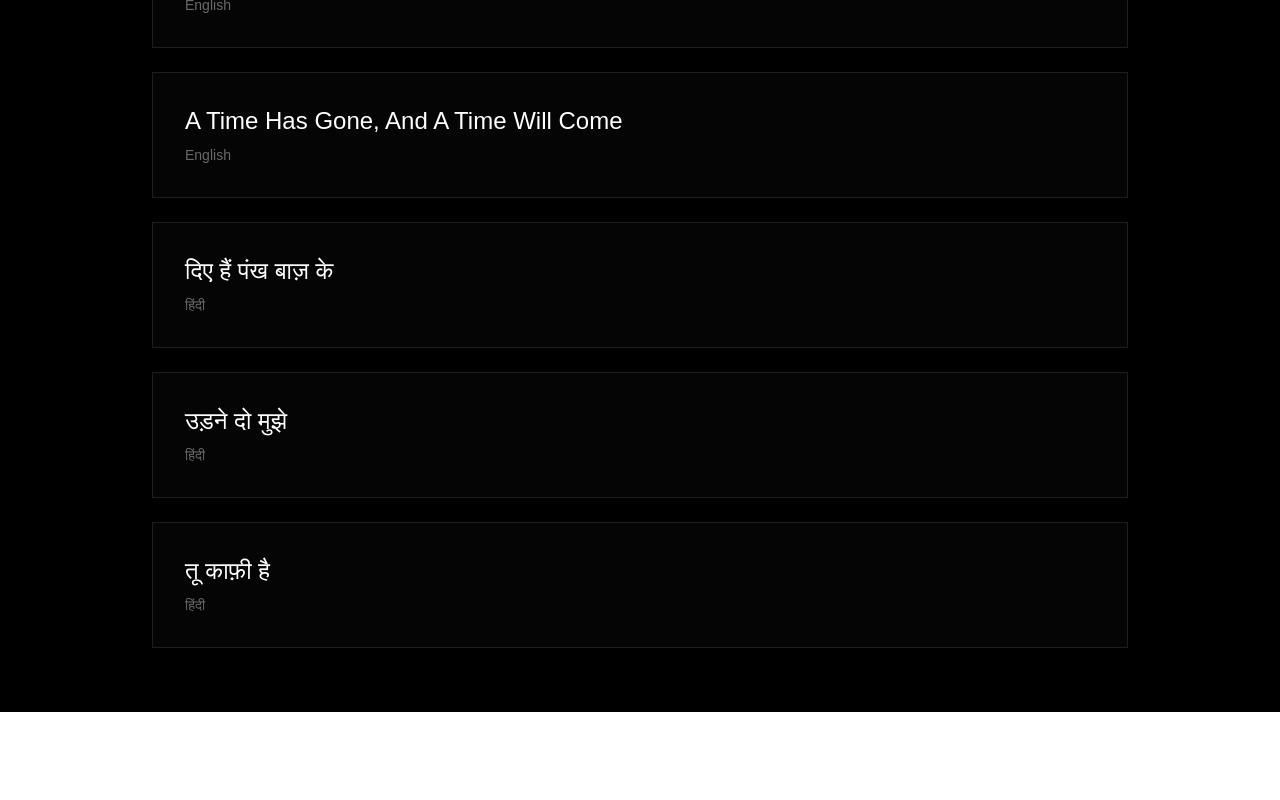
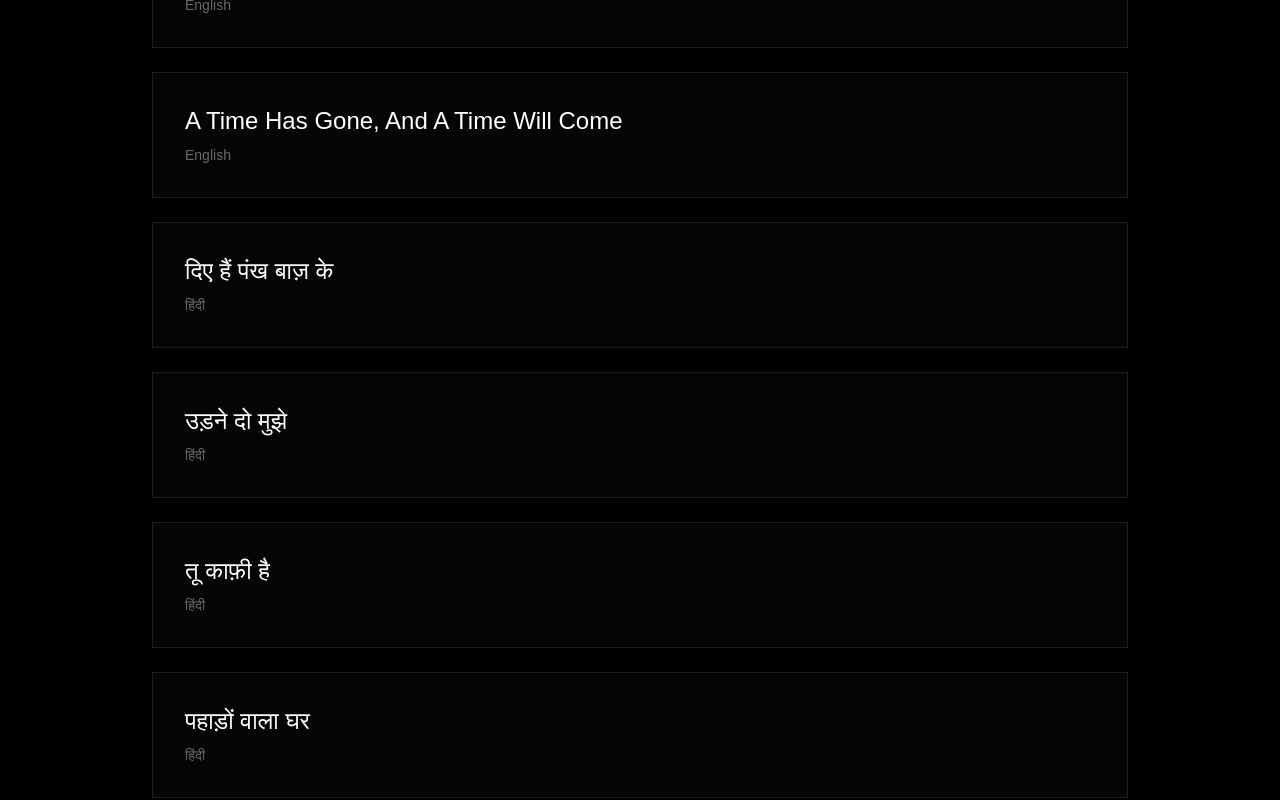
Before and after one commit to sumsur29/sumsur-portfolio, a Next.js app: page /poems in a window 1280 px wide. Shown: the part 853-1653 px from the top of the page. Before the commit the page ends 1565 px from the top, so only its background shows below. Built offline with nearby package versions, Linux system fonts and the light colour scheme.

Commit message:
Add 'Pahadon Wala Ghar' poem with Kheerganga photo and context

```diff
--- a/app/poems/[id]/page.tsx
+++ b/app/poems/[id]/page.tsx
@@ -74,6 +74,14 @@ export default function PoemPage({ params }: { params: { id: string } }) {
             </p>
           </header>
 
+          {poem.context && (
+            <div className="mb-12 pb-8 border-b border-white/10">
+              <p className="text-white/60 font-light leading-relaxed whitespace-pre-wrap">
+                {poem.context}
+              </p>
+            </div>
+          )}
+
           <div className="prose prose-invert max-w-none">
             <pre className="font-light text-lg lg:text-xl leading-relaxed whitespace-pre-wrap text-white/90">
 {poem.text}
--- a/data/poems.ts
+++ b/data/poems.ts
@@ -5,6 +5,7 @@ export interface Poem {
   text: string
   image?: string
   date?: string
+  context?: string
 }
 
 export const poems: Poem[] = [
@@ -258,5 +259,84 @@ Aur na hi khud ko kuch dikhana hai
 Tu pehle bhi kaafi tha.. aur
 Tu ab bhi kaafi hai..
 Tu kaafi hai!`
+  },
+  {
+    id: 'pahadon-wala-ghar',
+    title: 'पहाड़ों वाला घर',
+    language: 'hindi',
+    image: '/poems/pahadon-wala-ghar.jpg',
+    date: '2026',
+    context: `I clicked this back in 2017 on my way back from the Kheerganga trek. This was my "pahadon wala ghar", my escape from reality. I used to look at this photo when life became tough. Thinking one day I will leave the chaos of the world and start living here peacefully. In 2025, I realized to find the "pahadon wala ghar" is not a journey outwards but a journey inwards. Of finding and accepting self.
+
+Here's raising a toast to 2025 and entering 2026 with a new sense of self. May you find your "pahadon wala ghar" too.`,
+    text: `ये पहाड़ों वाला घर
+मजनूं के पहाड़ों के उस पार
+जॉर्डन के दूर एक मैदान में
+वीरा के पहाड़ के ऊपर
+ये पहाड़ों वाला घर
+
+सोचा था सबने
+कहीं भाग के मिलता है ये घर
+मजनूं को वक्त से
+जॉर्डन को समाज से
+और वीरा को घरवालों से
+कहीं भाग के ही मिलता है
+ये पहाड़ों वाला घर
+
+ढूँढने निकले सब
+एक लंबे सफ़र पे
+कभी साथ कभी अकेले
+दुनिया से दूर
+लड़ झगड़ के
+फिर भी नहीं मिला
+ये पहाड़ों वाला घर
+
+एक दिन सब रुके
+बाहर से हारे
+तो अंदर चले
+जो चाहते थे बाहर
+अंदर ही मिला
+मजनूं ने अब हर जगह लैला को पाया
+जॉर्डन ने अपने अंदर के तूफ़ान को अपनाया
+घरवालों से वीरा ने मन में जो था बताया
+एक अजीब से शांति मिली
+और ख़ुद ब ख़ुद मिल गया
+ये पहाड़ों वाला घर
+
+मेरा भी ऐसा था एक पहाड़ों वाला घर
+उन्ही की तरह
+पहाड़ के पार खुले मैदान में
+ये पहाड़ों वाला घर
+
+मैंने भी सोचा था
+कहीं भाग के मिलेगा ये घर
+भागता रहा
+भागता रहा उसी की ओर
+ये पहाड़ों वाला घर
+
+फिर कुछ सालों बाद जब
+जब असली कहानी समझ आई
+मैंने भी बाहर से अंदर गाड़ी घुमाई
+किससे भाग रहा था
+किसे खोज रहा था
+जब ये बातें दोहराई
+बार बार एक ही आवाज़ आई
+
+मैं
+
+ख़ुद ही ख़ुद से भाग रहा था
+ख़ुद पीछे दुनिया आगे लिए जा रहा था
+जो मैं था नहीं वो बनता जा रहा था
+ख़ुद ही ख़ुद से भाग रहा था
+
+मैं
+
+जब रुका, बैठा, जाना, अपनाया ख़ुद को
+बस ऐसे ही
+बाहर ढूँढ रहा था जो मुझमे ही मिला
+ये पहाड़ों वाला घर
+
+मैं जहाँ हूँ अब वही है
+ये पहाड़ों वाला घर।`
   }
 ]
```
Also changed, not shown: public/poems/pahadon-wala-ghar.jpg (added).
